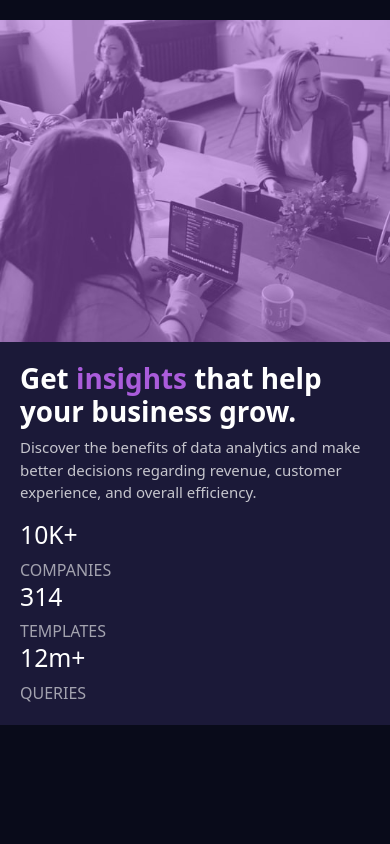
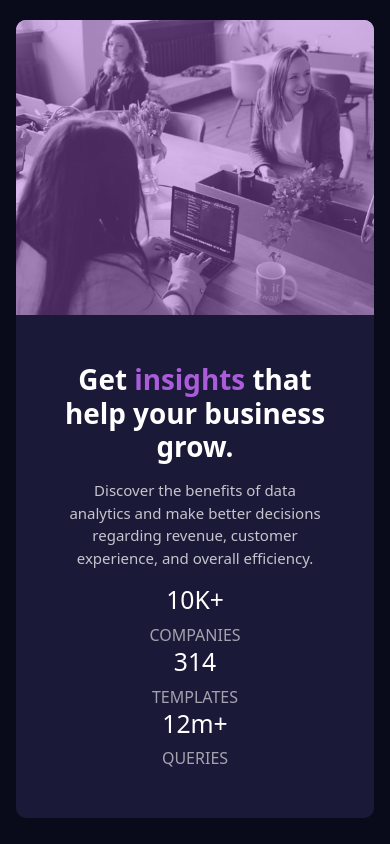
Before and after one commit to ARIFCAHYO09/stats-preview-card-component-main, a plain HTML site: page index.html in a window 390 px wide. Drawn offline with nearby package versions, Linux system fonts and the light colour scheme.

Commit message:
add rounded and center text mobile

```diff
--- a/index.html
+++ b/index.html
@@ -52,8 +52,10 @@
         position: relative;
       }
       .img_filter {
+        /* background-image: url("images/image-header-desktop.jpg"); */
         background-color: hsl(277, 64%, 61%);
-        opacity: 0.5;
+        opacity: 0.42;
+        /* background-blend-mode:multiply; */
         position: absolute;
         top: 0;
         bottom: 0;
@@ -74,21 +76,46 @@
         background-color: hsl(277, 64%, 61%);
         background-blend-mode:multiply;
       }
+      @media only screen and (max-width: 767px) {
+        .title {
+          text-align: center;
+        }
+        .description {
+          text-align: center;
+        }
+        .stats_row {
+          text-align: center;
+        }
+        .bg_dark_violet {
+          border-radius: 0 0px 10px 10px;
+        }
+        .img_card_col, .img_filter, .img_card {
+          border-radius: 10px 10px 0 0px;
+        }
+      }
+      @media only screen and (min-width: 768px) {
+        .bg_dark_violet {
+          border-radius: 10px 0 0 10px;
+        }
+        .img_card_col, .img_filter, .img_card {
+          border-radius: 0 10px 10px 0;
+        }
+      }
     </style>
   </head>
   <body>
     <main>
       <div class="container container_stats_preview">
-        <div class="row ">
-          <div class="col-md-6 p-0 order-2 order-md-1 bg_dark_violet">
-            <div class="container_card">
-              <h1 class="title">
+        <div class="row px-3">
+          <div class="col-md-6 p-0 order-2 order-md-1 bg_dark_violet align-items-stretch">
+            <div class="container_card px-5 py-5">
+              <h1 class="title mb-3 ">
                 Get <span class="violet">insights</span>  that help your business grow.
               </h1>
-              <p class="description">
+              <p class="description mb-3">
                 Discover the benefits of data analytics and make better decisions regarding revenue, customer experience, and overall efficiency.
               </p>
-              <div class="row">
+              <div class="row stats_row">
                 <div class="col-md-3 ">
                   <h2 class="number">
                     10K+
@@ -117,7 +144,7 @@
               </div>
             </div>
           </div>
-          <div class="col-md-6 p-0 order-1 order-md-2">
+          <div class="col-md-6 p-0 order-1 order-md-2 img_card_col align-items-stretch">
             <!-- <div class="img_fill img-fluid"></div> -->
             <div class="container_img ">
 
```
